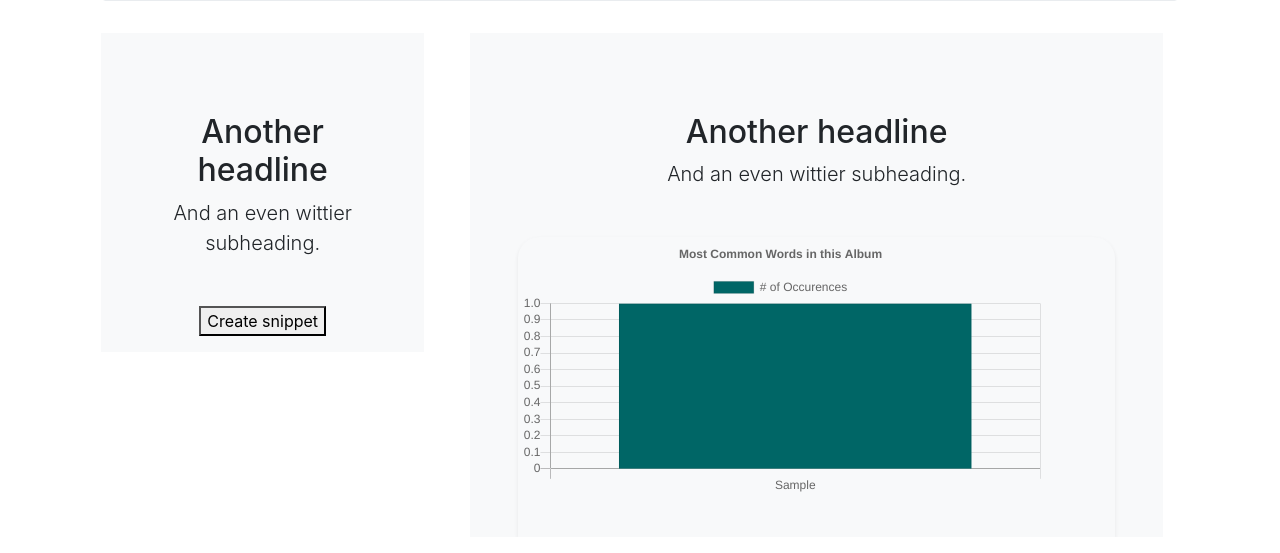
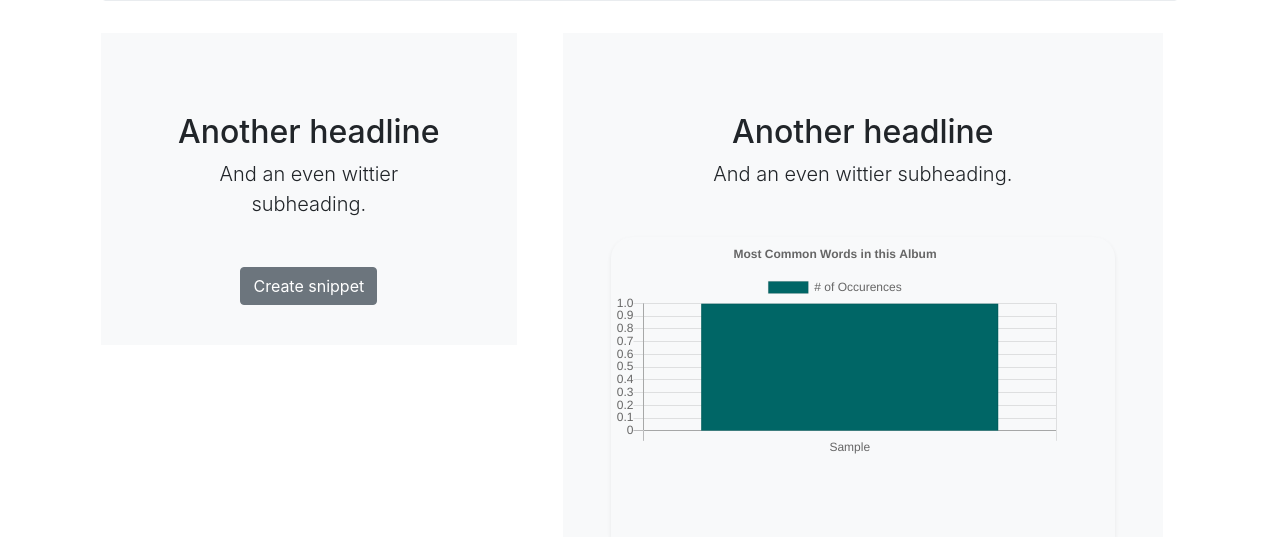
Before and after one commit to dianasch/snippets, a Flask app: page /albums/1 in a window 1280 px wide. Shown: the part 449-1002 px from the top of the page. Run offline with Flask 2, Linux system fonts and the light colour scheme; tables that the repository leaves empty hold one stand-in row (values such as "Sample post"); grey boxes marked "Sample" are stand-in pictures; some libraries are stand-ins or nearby versions.

Commit message:
Styles snippet buttons.

```diff
--- a/templates/album_details.html
+++ b/templates/album_details.html
@@ -57,7 +57,7 @@
 </section>
 
 <div class="row">
-    <div class="col-4">
+    <div class="col-5">
         <div class="bg-light mr-md-3 pt-3 px-3 pt-md-5 px-md-5 text-center overflow-hidden">
             <div class="my-3 p-3">
             <h2 class="display-5">Another headline</h2>
@@ -79,18 +79,18 @@
         <option value="8">folklore</option>
         <option value="9">Choose a random Taylor Swift album</option>
     </select><br>
-    <button type="submit">Create snippet</button>
+    <button type="submit" class="btn btn-secondary">Create snippet</button>
 </form>
 
 {% else %}
 
 <form action='/albums/{{album.album_id}}/snippet' id="create-ts-snippet">
-<button type="submit">Create snippet</button>
+<button type="submit" class="btn btn-secondary">Create snippet</button>
 </form>
 
 {% endif %}
 
-<p id="display-snippet"></p>
+<br><p id="display-snippet"></p>
 
 
 
@@ -98,7 +98,7 @@
         </div>
     </div>
 
-    <div class="col-8">
+    <div class="col-7">
 
             <div class="bg-light mr-md-3 pt-3 px-3 pt-md-5 px-md-5 text-center overflow-hidden">
                 <div class="my-3 py-3">
@@ -107,7 +107,7 @@
 
                 </div>
                 <div class="bg-light shadow-sm mx-auto" style="width: 100%; height: 300px; border-radius: 21px 21px 0 0;">
-                    <div class="chart-container" style="position: relative; height:30vh; width:41vw">
+                    <div class="chart-container" style="position: relative; height:35vh; width:35vw">
                         <canvas id="albumChart"></canvas>
                     </div>
                 </div>
@@ -118,6 +118,8 @@
 </div>
 </div>
 
+
+<!--REMOVED FOR AESTHETIC REASONS-->
 <!-- {% if songs %}
 
     <p>Track Listing</p>
@@ -129,6 +131,9 @@
     {% endfor %}
 
 {% endif %} -->
+
+
+<!--JS SCRIPTS-->
 
 <script>
     $('#create-snippet').on('submit', (evt) => {
--- a/templates/snippet.html
+++ b/templates/snippet.html
@@ -12,7 +12,7 @@
 {% if current_user.is_authenticated %}
 
 <form action="/albums/{{album.album_id}}/snippet/save" id="save-snippet">
-    <button type="submit">Save snippet</button>
+    <button type="submit" class="btn btn-secondary">Save snippet</button>
 </form>
 {% endif %}
 
```
